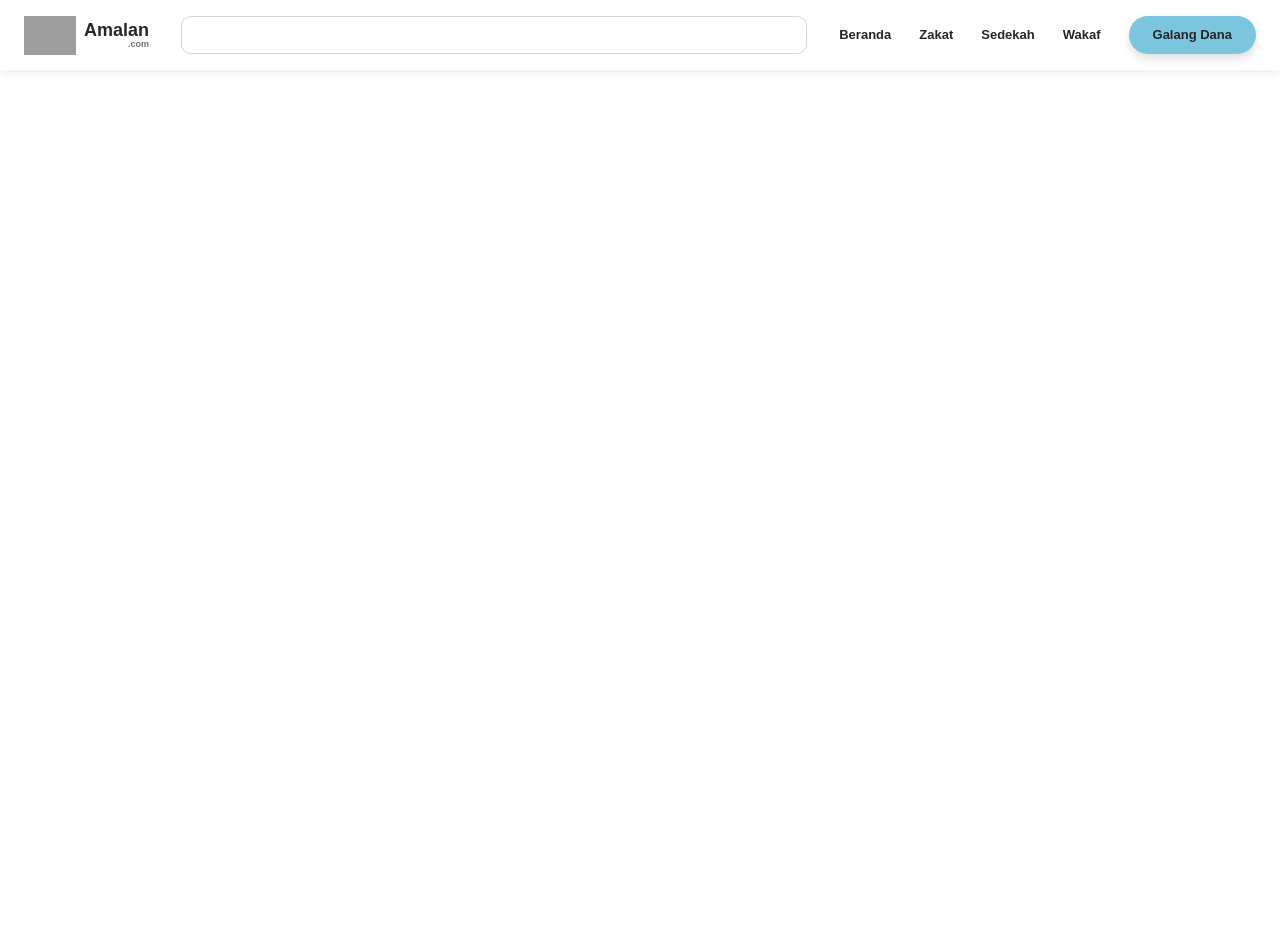
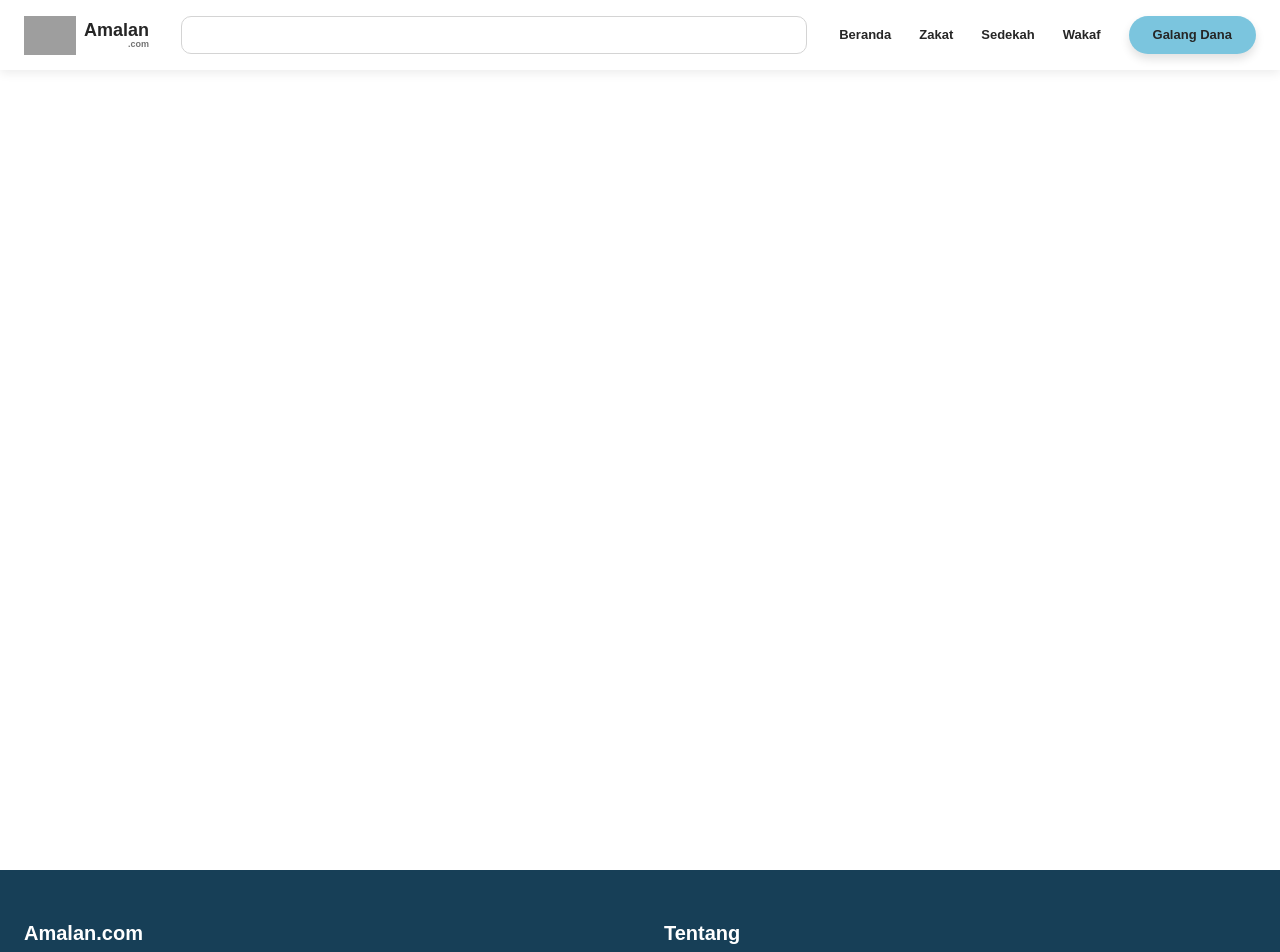
Before and after one commit to kevinefendy/website-profile-komunitas, a Next.js app: page / in a window 1280 px wide. Shown: the top 952 px of the page. Before the commit the page ends 870 px from the top, so only its background shows below. Built offline with nearby package versions, Linux system fonts and the light colour scheme; grey boxes are pictures that could not be loaded; some icons are missing.

Commit message:
feat: membuat dasar footer

```diff
--- /dev/null
+++ b/app/components/Footer.jsx
@@ -0,0 +1,21 @@
+export default function Footer() {
+  return (
+    <footer className="w-full bg-[#173F57] text-white">
+      <div className="mx-auto max-w-[1280px] px-6 py-12">
+        <div className="grid grid-cols-1 gap-12 lg:grid-cols-2">
+          <div>
+            <h2 className="text-[20px] font-bold">
+              Amalan.com
+            </h2>
+          </div>
+
+          <div>
+            <h2 className="text-[20px] font-bold">
+              Tentang
+            </h2>
+          </div>
+        </div>
+      </div>
+    </footer>
+  );
+}
--- a/app/page.tsx
+++ b/app/page.tsx
@@ -1,4 +1,5 @@
 import Navbar from "./components/Navbar";
+import Footer from "./components/Footer";
 
 export default function Home() {
   return (
@@ -8,6 +9,7 @@ export default function Home() {
       <main className="min-h-screen">
       </main>
 
+      <Footer />
     </>
   );
 }
```
